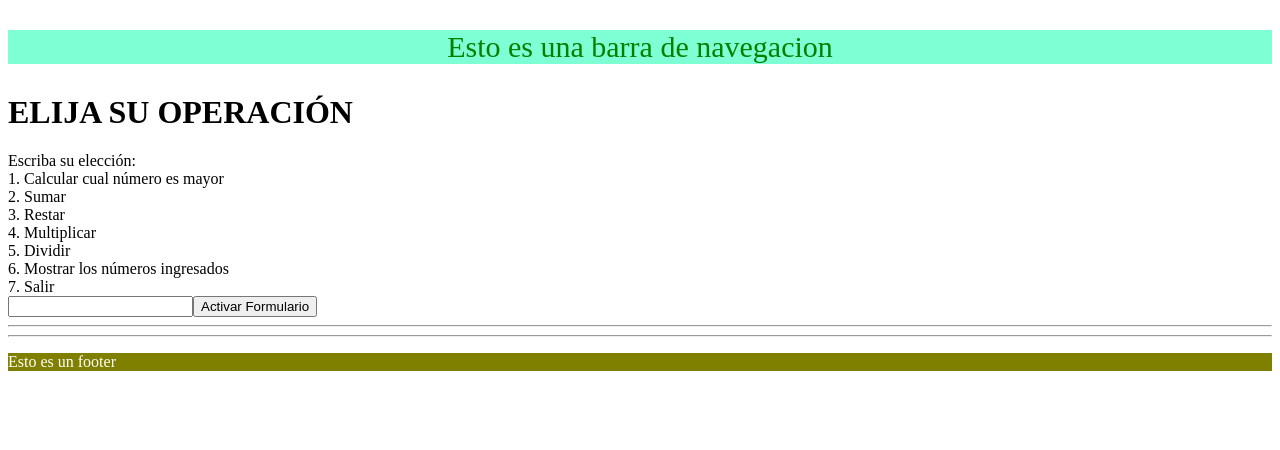
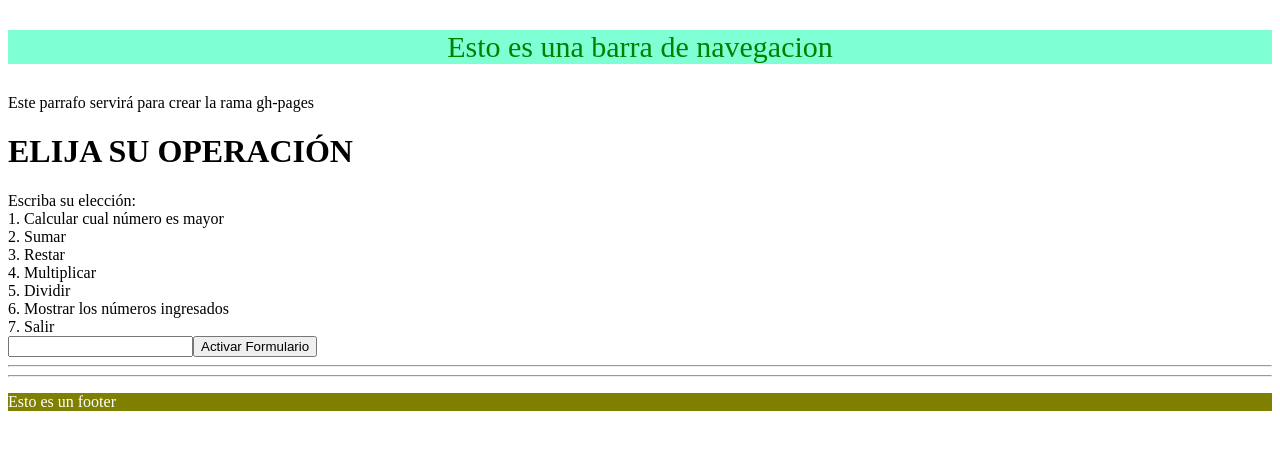
Before and after one commit to emorantesEdutecno/ProyectoMenuOpciones, a plain HTML site: page index.html in a window 1280 px wide. Drawn offline with Linux system fonts and the light colour scheme.

Commit message:
este commit es para la rama gh-pages

```diff
--- a/index.html
+++ b/index.html
@@ -12,6 +12,7 @@
         <nav>
             <p>Esto es una barra de navegacion</p>
         </nav>
+        <p>Este parrafo servirá para crear la rama gh-pages</p>
     </header>
     <h1>ELIJA SU OPERACIÓN</h1>
     <label for="cajaEleccion">Escriba su elección:<br>
```
